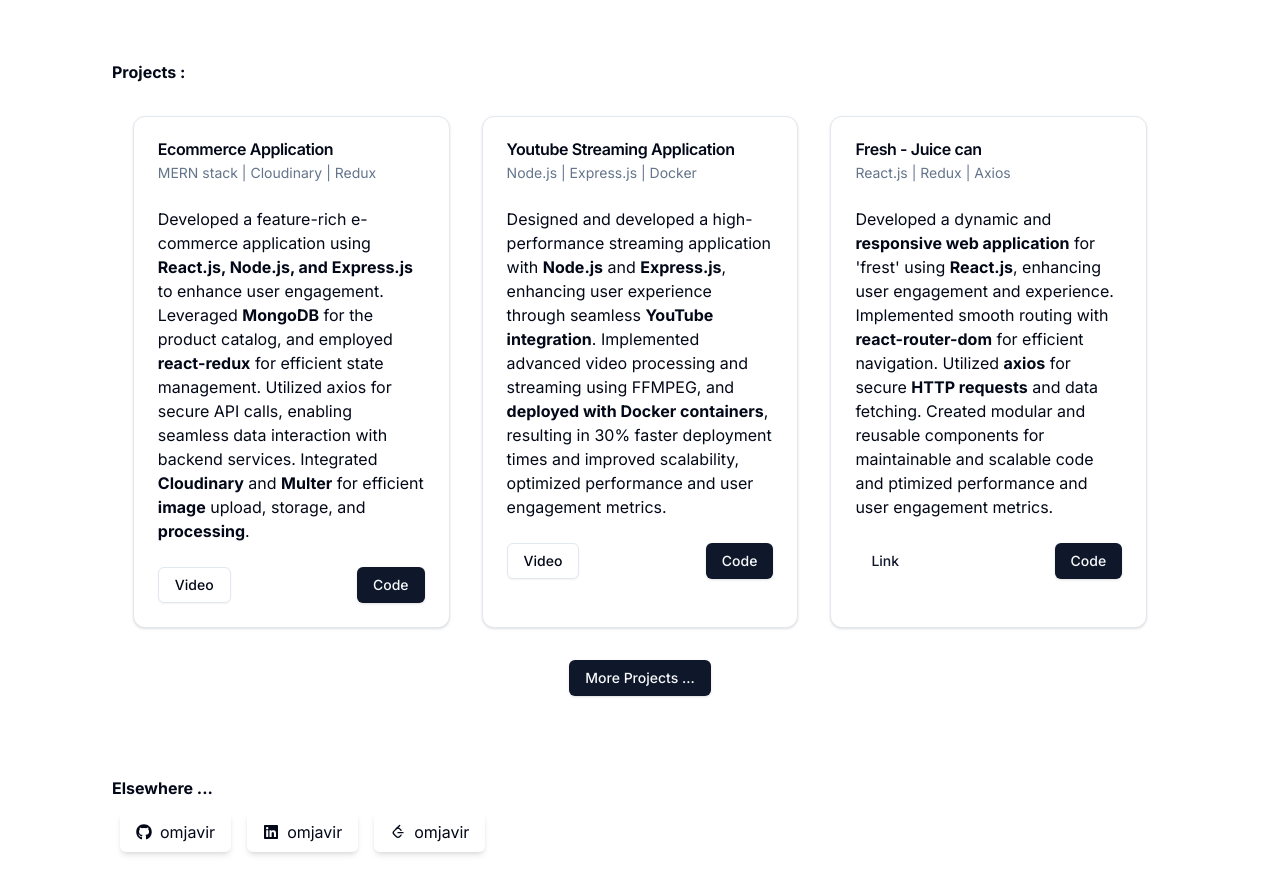
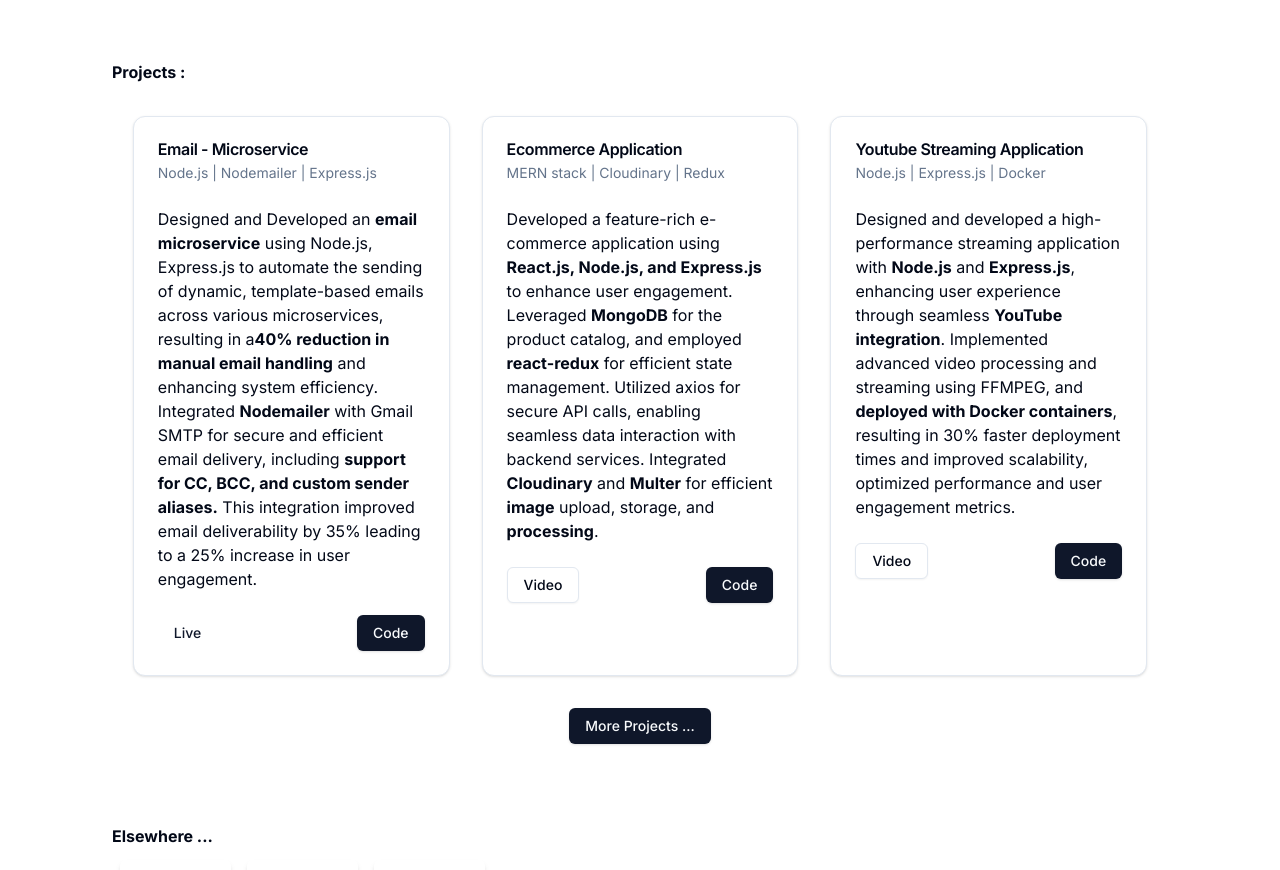
Before and after one commit to Omjavir/my-portfolio, a Next.js app: page / in a window 1280 px wide. Shown: the part 644-1514 px from the top of the page. Built offline with nearby package versions, Linux system fonts and the light colour scheme.

Commit message:
Add : Added new project card

```diff
--- a/app/layout.tsx
+++ b/app/layout.tsx
@@ -18,7 +18,8 @@ export default function RootLayout({
 }>) {
   return (
     <html lang="en">
-      <head></head>
+      <head>
+      </head>
       <body className={inter.className}>
         <ThemeProvider
           attribute="class"
--- a/components/Projects.tsx
+++ b/components/Projects.tsx
@@ -14,6 +14,36 @@ export default function Projects() {
     <div className="m-4 p-4">
       <h2 className="font-bold">Projects :</h2>
       <div className="flex flex-wrap gap-8 justify-center mt-8">
+        <Card className="w-full md:w-[30%]">
+          <CardHeader>
+            <CardTitle>Email - Microservice</CardTitle>
+            <CardDescription>Node.js | Nodemailer | Express.js</CardDescription>
+          </CardHeader>
+          <CardContent>
+            <h4>
+              Designed and Developed an <b> email microservice</b> using
+              Node.js, Express.js to automate the sending of dynamic,
+              template-based emails across various microservices, resulting in a
+              <b>40% reduction in manual email handling</b> and enhancing system
+              efficiency. <br />
+              Integrated <b>Nodemailer</b> with Gmail SMTP for secure and
+              efficient email delivery, including{" "}
+              <b>support for CC, BCC, and custom sender aliases.</b> This
+              integration improved email deliverability by 35% leading to a 25%
+              increase in user engagement.
+            </h4>
+          </CardContent>
+          <CardFooter className="flex justify-between">
+            <Link href="https://backend-email-microservice.vercel.app/">
+              <Button variant={"link"}>Live</Button>
+            </Link>
+            <Link
+              href={"https://github.com/Omjavir/backend-email-microservice"}
+            >
+              <Button>Code</Button>
+            </Link>
+          </CardFooter>
+        </Card>
         <Card className="w-full md:w-[30%]">
           <CardHeader>
             <CardTitle>Ecommerce Application</CardTitle>
@@ -66,33 +96,6 @@ export default function Projects() {
             </Link>
           </CardFooter>
         </Card>
-
-        <Card className="w-full md:w-[30%]">
-          <CardHeader>
-            <CardTitle>Fresh - Juice can</CardTitle>
-            <CardDescription>React.js | Redux | Axios</CardDescription>
-          </CardHeader>
-          <CardContent>
-            <h4>
-              Developed a dynamic and <b>responsive web application</b> for
-              &apos;frest&apos; using <b>React.js</b>, enhancing user engagement and
-              experience. Implemented smooth routing with{" "}
-              <b>react-router-dom</b> for efficient navigation. Utilized{" "}
-              <b>axios</b> for secure <b>HTTP requests</b> and data fetching.
-              Created modular and reusable components for maintainable and
-              scalable code and ptimized performance and user engagement
-              metrics.
-            </h4>
-          </CardContent>
-          <CardFooter className="flex justify-between">
-            <Link href="http://frest-fronend.vercel.app">
-              <Button variant={"link"}>Link</Button>
-            </Link>
-            <Link href={"https://github.com/Omjavir/Frest_frontend"}>
-              <Button>Code</Button>
-            </Link>
-          </CardFooter>
-        </Card>
       </div>
 
       <div className="m-4 p-4 flex justify-center">
```
Also changed, not shown: public/myIcon.png (added).
